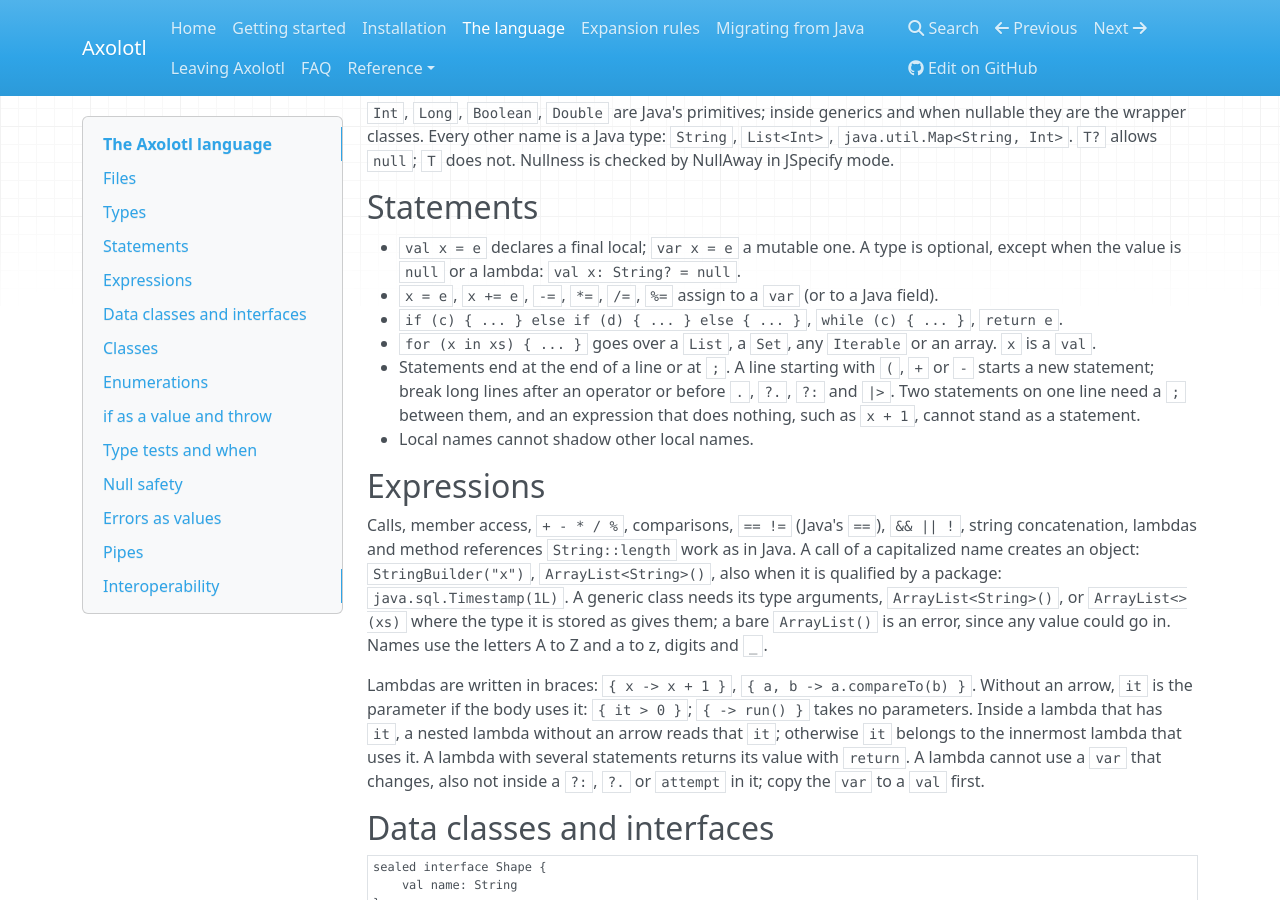
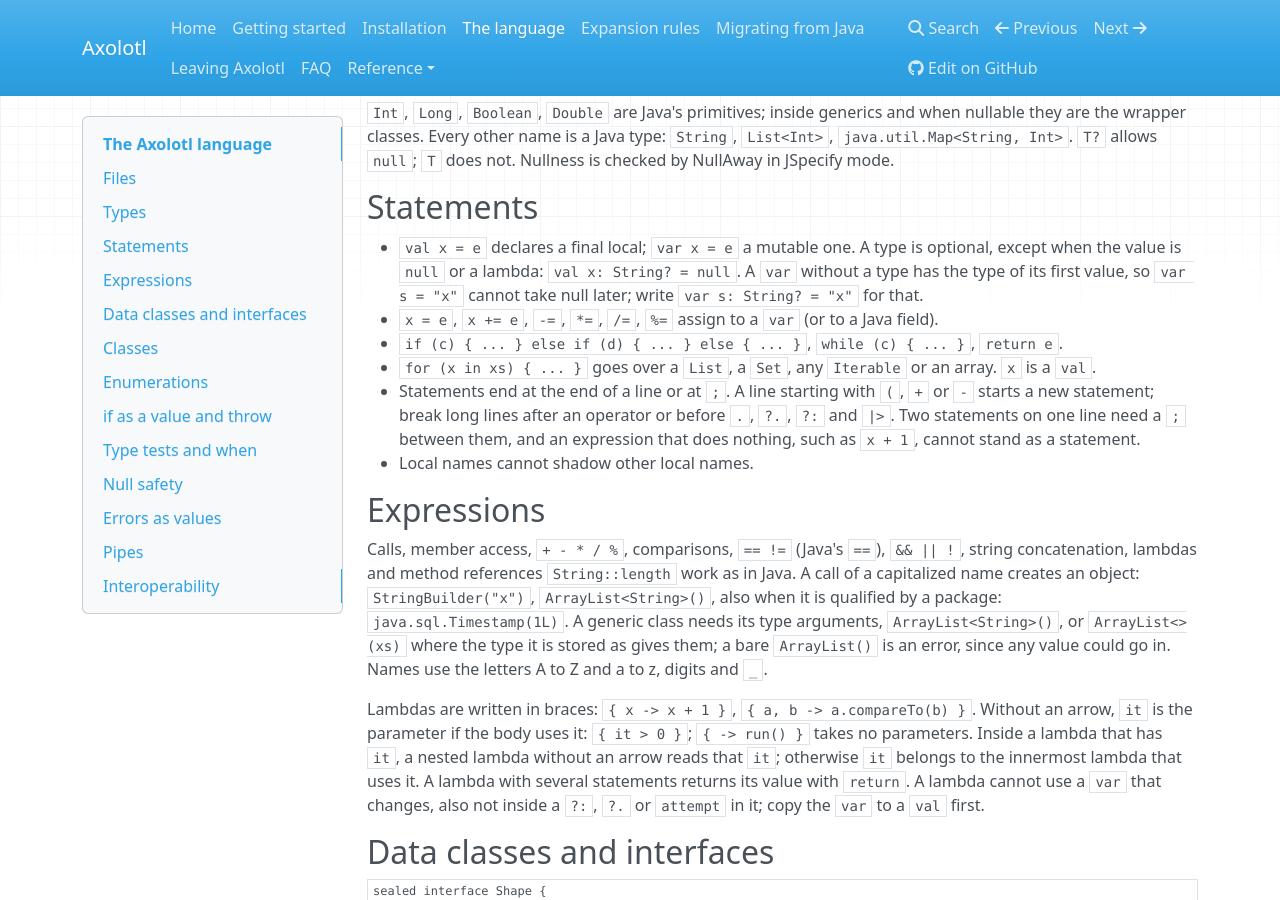
Before and after one commit to k1ngmang/axolotl-lang, an MkDocs documentation site: the page built from docs/language.md, in a window 1280 px wide and 900 px high, scrolled down 645 px. Built offline with MkDocs 1.6.1, drawn with Linux system fonts in a browser that asks for light colours; nearby versions of some CDN libraries.

Commit message:
Document that an untyped var cannot take null after a non-null first value

```diff
--- a/docs/language.md
+++ b/docs/language.md
@@ -39,7 +39,8 @@ the wrapper classes. Every other name is a Java type: `String`, `List<Int>`, `ja
 ## Statements
 
 - `val x = e` declares a final local; `var x = e` a mutable one. A type is optional, except when the
-  value is `null` or a lambda: `val x: String? = null`.
+  value is `null` or a lambda: `val x: String? = null`. A `var` without a type has the type of its
+  first value, so `var s = "x"` cannot take null later; write `var s: String? = "x"` for that.
 - `x = e`, `x += e`, `-=`, `*=`, `/=`, `%=` assign to a `var` (or to a Java field).
 - `if (c) { ... } else if (d) { ... } else { ... }`, `while (c) { ... }`, `return e`.
 - `for (x in xs) { ... }` goes over a `List`, a `Set`, any `Iterable` or an array. `x` is a `val`.
```
